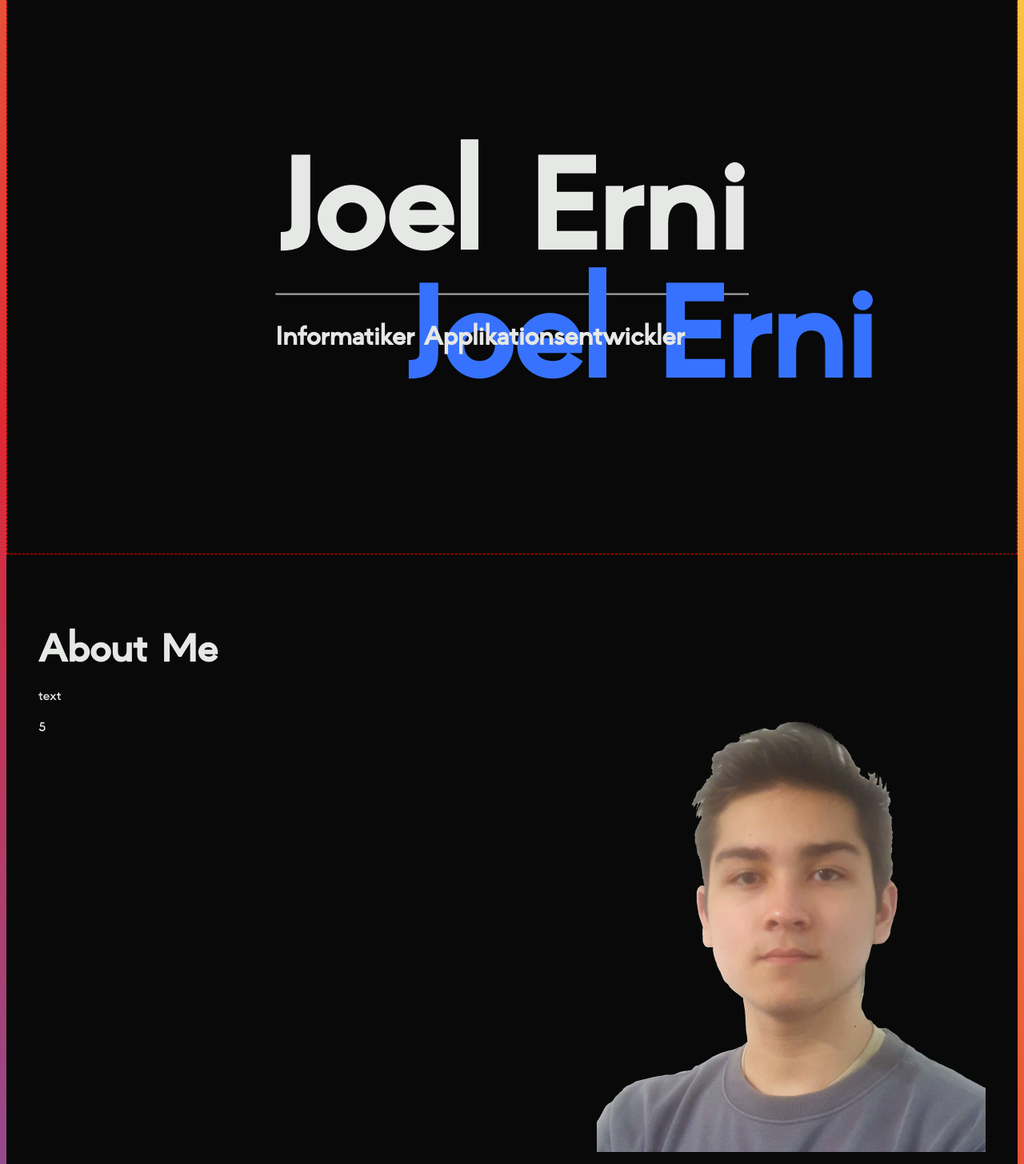
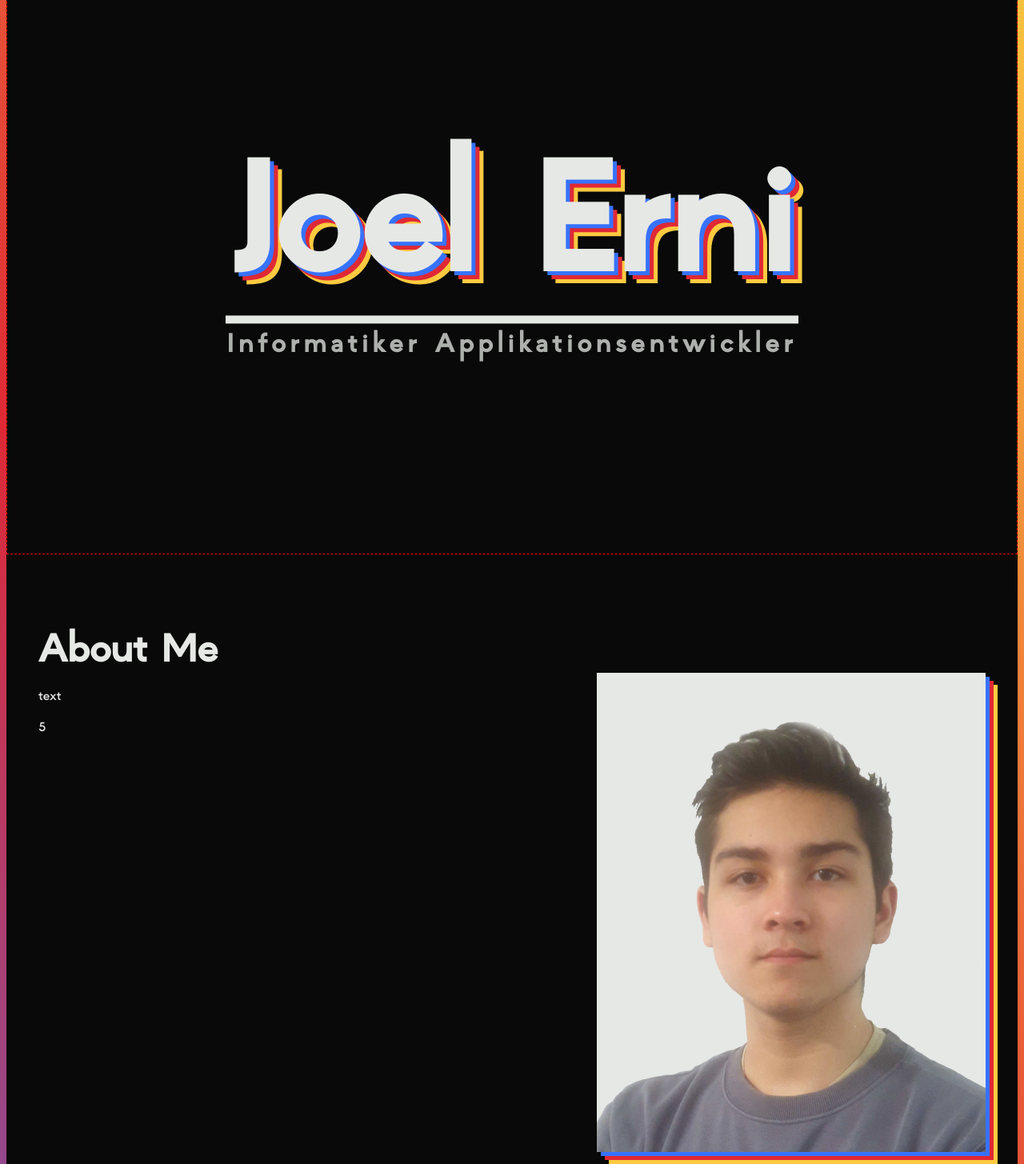
Before and after one commit to JoelErni/Webportolio_v2, a plain HTML site: page index.html in a window 1280 px wide. Shown: the part 101-1556 px from the top of the page at 80% size. Drawn offline with Linux system fonts and the light colour scheme.

Commit message:
intro name design

```diff
--- a/index.html
+++ b/index.html
@@ -7,13 +7,12 @@
     </head>
     <body>
         <header>
-
         </header>
         <main>
             <section id="intro">
                 <div>
                     <span>
-                        <h1 id="title_name">Joel Erni</h1>
+                        <h1 id="title_name" class="shadow-text">Joel Erni</h1>
                         <hr>
                         <h2>Informatiker Applikationsentwickler</h2>
                     </span>
@@ -26,7 +25,7 @@
                         <p>text</p>
            5         </div>
                     <div class="flex-item" style="--i: 1">
-                        <img src="/assets/images/joel_ol.png">
+                        <img src="/assets/images/joel_ol.png" class="shadow-box">
                     </div>
                 </div>
             </section>
--- a/styles.scss
+++ b/styles.scss
@@ -63,6 +63,15 @@ h2{
 
 //Intro
 
+#intro hr{
+    min-height: 0.75vw;
+    background-color: $c2;
+    border: none;
+    margin: 0;
+    max-width: 56vw;
+    margin: auto;
+}
+
 #intro{
     border: 1px red dashed;
 
@@ -79,12 +88,44 @@ h2{
     left: 50%;
     -ms-transform: translate(-50%, -50%);
     transform: translate(-50%, -50%);
+    width: 75vw;
 }
 
 #intro h1{
     text-align: center;
-    text-shadow: #3772FF 1em 1em;
-    font-size: 10em;
+    font-size: 15vw;
+}
+
+#intro h2{
+    text-align: center;
+    opacity: 0.75;
+    letter-spacing: 0.45vw;
+    margin-top: 0;
+    font-size: 2.5vw;
+}
+
+.shadow-box{
+    $shadow-box-offset: 5px;
+    box-shadow:
+        $shadow-box-offset $shadow-box-offset $c3,
+        $shadow-box-offset*2 $shadow-box-offset*2 $c4,
+        $shadow-box-offset*3 $shadow-box-offset*3 $c5
+    ;
+}
+
+.shadow-text{
+    $shadow-text-offset: 5px;
+    text-shadow:
+        $shadow-text-offset $shadow-text-offset $c3,
+        $shadow-text-offset*2 $shadow-text-offset*2 $c4,
+        $shadow-text-offset*3 $shadow-text-offset*3 $c5
+    ;
+}
+
+
+//about me
+#about-me img{
+    background-color: $c2;
 }
 
 //übersicht
```
Also changed, not shown: styles.css, 1 other file.
